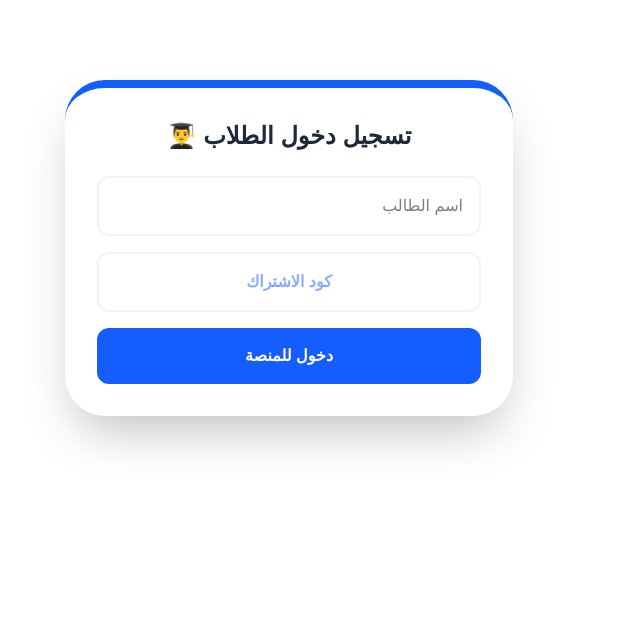
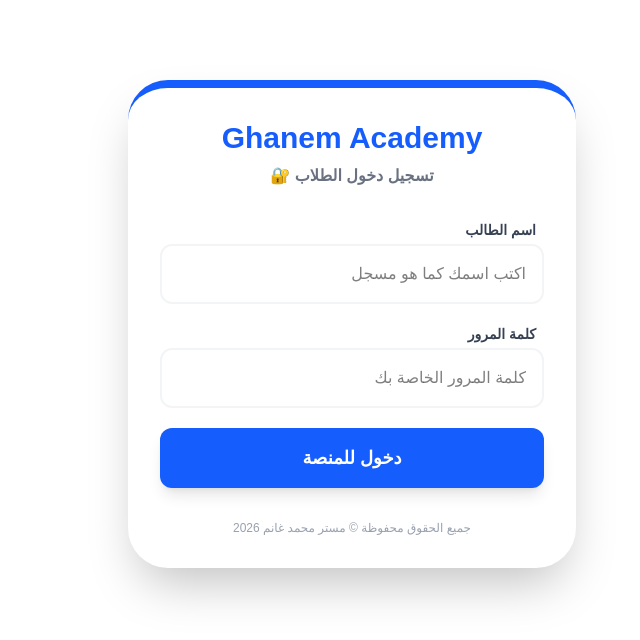
Before and after one commit to mhmedghanem225-dot/Mohamed-Ghanem-platform, a Next.js app: page / in a window 1280 px wide. Shown: the top 640 px of the page, without its empty margins (452-1092 px from the left). Built offline with nearby package versions, Linux system fonts and the light colour scheme.

Commit message:
integrate students database with device security

```diff
--- a/app/page.tsx
+++ b/app/page.tsx
@@ -1,131 +1,132 @@
 "use client";
 import { useState, useEffect } from "react";
 
-// تعريف أنواع البيانات
-interface Grade { id: number; name: string; icon: string; }
-interface Stages { primary: Grade[]; prep: Grade[]; }
-
 export default function HomePage() {
-  const [user, setUser] = useState<string | null>(null);
   const [nameInput, setNameInput] = useState("");
-  const [codeInput, setCodeInput] = useState("");
+  const [passInput, setPassInput] = useState("");
   const [error, setError] = useState("");
-  const [selectedStage, setSelectedStage] = useState<keyof Stages | null>(null);
   const [isLoading, setIsLoading] = useState(true);
 
-  const VALID_CODES = ["MG2026", "WINNER", "PRO100"];
-
-  const stagesData: Stages = {
-    primary: [
-      { id: 1, name: "الصف الأول الابتدائي", icon: "🌱" },
-      { id: 2, name: "الصف الثاني الابتدائي", icon: "🎨" },
-      { id: 3, name: "الصف الثالث الابتدائي", icon: "🚀" },
-      { id: 4, name: "الصف الرابع الابتدائي", icon: "🔍" },
-      { id: 5, name: "الصف الخامس الابتدائي", icon: "🧪" },
-      { id: 6, name: "الصف السادس الابتدائي", icon: "🏆" },
-    ],
-    prep: [
-      { id: 7, name: "الصف الأول الإعدادي", icon: "📚" },
-      { id: 8, name: "الصف الثاني الإعدادي", icon: "💡" },
-      { id: 9, name: "الصف الثالث الإعدادي", icon: "🎯" },
-    ]
-  };
+  // الرابط الخاص بجدول بيانات الطلاب (CSV)
+  const STUDENTS_SHEET_URL = "https://docs.google.com/spreadsheets/d/e/2PACX-1vQ-ZJwP0z4SVM4XfAPevqPqsSvbSBRy18i_rbgfVNGYVHBZj10aHtdHqhMj8kKKkI0WHwWLDLFxXniO/pub?gid=643200738&single=true&output=csv";
 
   useEffect(() => {
-    const savedUser = localStorage.getItem("ghanem_user_name");
-    if (savedUser) setUser(savedUser);
+    // التحقق من وجود جلسة دخول سابقة
+    const savedSession = localStorage.getItem("ghanem_session");
+    if (savedSession) {
+      const user = JSON.parse(savedSession);
+      window.location.href = `/lessons?grade=${encodeURIComponent(user.grade)}`;
+    }
     setIsLoading(false);
   }, []);
 
-  const handleLogin = (e: React.FormEvent) => {
+  const handleLogin = async (e: React.FormEvent) => {
     e.preventDefault();
-    if (nameInput.length < 3) {
-      setError("يرجى كتابة اسمك بشكل صحيح");
-      return;
+    setError("جاري التحقق من بيانات الاشتراك...");
+
+    try {
+      const response = await fetch(STUDENTS_SHEET_URL);
+      const csvData = await response.text();
+      const rows = csvData.split("\n").slice(1);
+
+      const students = rows.map(row => {
+        const columns = row.split(",");
+        return {
+          name: columns[0]?.trim(),
+          pass: columns[1]?.trim(),
+          expiry: columns[2]?.trim(),
+          grade: columns[3]?.trim(),
+          savedDeviceId: columns[4]?.trim() // بصمة الجهاز المسجلة في الشيت (العمود E)
+        };
+      });
+
+      const foundStudent = students.find(s => s.name === nameInput && s.pass === passInput);
+
+      if (!foundStudent) {
+        setError("اسم الطالب أو كلمة المرور غير صحيحة");
+        return;
+      }
+
+      // 1. التحقق من تاريخ صلاحية الاشتراك
+      const today = new Date();
+      const expiryDate = new Date(foundStudent.expiry);
+      if (expiryDate < today) {
+        setError("عفواً، انتهى اشتراكك. يرجى التواصل مع مستر محمد للتجديد.");
+        return;
+      }
+
+      // 2. نظام بصمة الجهاز (Device ID) لمنع مشاركة الحساب
+      let currentDeviceId = localStorage.getItem("ghanem_device_id");
+      if (!currentDeviceId) {
+        // توليد بصمة فريدة لهذا الجهاز إذا كان أول دخول له
+        currentDeviceId = Math.random().toString(36).substring(2, 15) + Date.now().toString(36);
+        localStorage.setItem("ghanem_device_id", currentDeviceId);
+      }
+
+      // إذا كان هناك بصمة مسجلة في الشيت لهذا الطالب، يجب أن تطابق بصمة الجهاز الحالي
+      if (foundStudent.savedDeviceId && foundStudent.savedDeviceId !== "" && foundStudent.savedDeviceId !== currentDeviceId) {
+        setError("عفواً، هذا الحساب مرتبط بجهاز آخر. لا يمكنك الدخول من هذا الجهاز.");
+        return;
+      }
+
+      // نجاح الدخول: حفظ الجلسة والانتقال لصفحة الدروس
+      localStorage.setItem("ghanem_session", JSON.stringify(foundStudent));
+      window.location.href = `/lessons?grade=${encodeURIComponent(foundStudent.grade)}`;
+
+    } catch (err) {
+      setError("حدث خطأ في الاتصال بالسيرفر. تأكد من جودة الإنترنت.");
     }
-    if (!VALID_CODES.includes(codeInput.toUpperCase())) {
-      setError("كود الاشتراك غير صحيح.. اطلبه من مستر محمد");
-      return;
-    }
-    localStorage.setItem("ghanem_user_name", nameInput);
-    setUser(nameInput);
-    setError("");
   };
 
-  const goToLessons = (gradeName: string) => {
-    window.location.href = `/lessons?grade=${encodeURIComponent(gradeName)}`;
-  };
+  if (isLoading) return null;
 
-  if (isLoading) return <div className="text-center mt-20 font-bold">جاري التحميل...</div>;
+  return (
+    <div className="max-w-md mx-auto mt-20 p-8 bg-white rounded-[2.5rem] shadow-2xl border-t-8 border-blue-600" dir="rtl">
+      <div className="text-center mb-8">
+        <h1 className="text-3xl font-black text-blue-600">Ghanem Academy</h1>
+        <p className="text-gray-500 font-bold mt-2">تسجيل دخول الطلاب 🔐</p>
+      </div>
 
-  // 1. شاشة تسجيل الدخول
-  if (!user) {
-    return (
-      <div className="max-w-md mx-auto mt-20 p-8 bg-white rounded-[2.5rem] shadow-2xl border-t-8 border-blue-600" dir="rtl">
-        <h1 className="text-2xl font-black text-center text-gray-800 mb-6">تسجيل دخول الطلاب 👨‍🎓</h1>
-        <form onSubmit={handleLogin} className="space-y-4">
+      <form onSubmit={handleLogin} className="space-y-5">
+        <div>
+          <label className="block text-sm font-bold text-gray-700 mb-1 mr-2">اسم الطالب</label>
           <input
             type="text"
+            placeholder="اكتب اسمك كما هو مسجل"
+            className="w-full p-4 rounded-xl border-2 border-gray-100 outline-none focus:border-blue-500 text-black transition-all"
             value={nameInput}
             onChange={(e) => setNameInput(e.target.value)}
-            placeholder="اسم الطالب"
-            className="w-full p-4 rounded-xl border-2 border-gray-100 outline-none text-black"
           />
+        </div>
+
+        <div>
+          <label className="block text-sm font-bold text-gray-700 mb-1 mr-2">كلمة المرور</label>
           <input
-            type="text"
-            value={codeInput}
-            onChange={(e) => setCodeInput(e.target.value)}
-            placeholder="كود الاشتراك"
-            className="w-full p-4 rounded-xl border-2 border-gray-100 text-center font-bold text-blue-600 outline-none"
+            type="password"
+            placeholder="كلمة المرور الخاصة بك"
+            className="w-full p-4 rounded-xl border-2 border-gray-100 outline-none focus:border-blue-500 text-black transition-all"
+            value={passInput}
+            onChange={(e) => setPassInput(e.target.value)}
           />
-          {error && <p className="text-red-500 text-sm font-bold text-center">{error}</p>}
-          <button type="submit" className="w-full bg-blue-600 text-white p-4 rounded-xl font-black hover:bg-blue-700 transition">
-            دخول للمنصة
-          </button>
-        </form>
-      </div>
-    );
-  }
+        </div>
 
-  return (
-    <div className="max-w-6xl mx-auto px-4 py-12 text-center" dir="rtl">
-      <header className="mb-12">
-        <h1 className="text-4xl font-black text-gray-900 mb-4">أهلاً بك يا <span className="text-blue-600">{user}</span></h1>
-        <p className="text-xl text-gray-600">اختر مرحلتك الدراسية</p>
-      </header>
+        {error && (
+          <div className="bg-red-50 text-red-500 p-3 rounded-lg text-sm font-bold text-center border border-red-100">
+            {error}
+          </div>
+        )}
 
-      {/* 2. شاشة اختيار المرحلة */}
-      {!selectedStage ? (
-        <div className="grid grid-cols-1 md:grid-cols-2 gap-8">
-          <button onClick={() => setSelectedStage('primary')} className="p-10 bg-yellow-400 rounded-[3rem] shadow-2xl hover:scale-105 transition-all border-8 border-white">
-            <div className="text-8xl mb-4">🎒</div>
-            <h2 className="text-3xl font-black text-yellow-900">المرحلة الابتدائية</h2>
-          </button>
-          <button onClick={() => setSelectedStage('prep')} className="p-10 bg-blue-600 rounded-[3rem] shadow-2xl hover:scale-105 transition-all border-8 border-white">
-            <div className="text-8xl mb-4">📝</div>
-            <h2 className="text-3xl font-black text-white">المرحلة الإعدادية</h2>
-          </button>
-        </div>
-      ) : (
-        /* 3. شاشة اختيار الصف */
-        <div>
-          <button onClick={() => setSelectedStage(null)} className="mb-8 text-blue-600 font-bold flex items-center gap-2 mx-auto hover:underline">
-            ⬅️ العودة للمراحل
-          </button>
-          <div className="grid grid-cols-1 sm:grid-cols-2 lg:grid-cols-3 gap-6">
-            {stagesData[selectedStage].map((grade) => (
-              <div
-                key={grade.id}
-                onClick={() => goToLessons(grade.name)}
-                className="p-6 bg-white rounded-2xl shadow-md border-2 border-gray-100 hover:border-blue-500 transition-all cursor-pointer flex items-center gap-4 text-right"
-              >
-                <span className="text-3xl">{grade.icon}</span>
-                <span className="text-xl font-bold text-gray-800">{grade.name}</span>
-              </div>
-            ))}
-          </div>
-        </div>
-      )}
+        <button
+          type="submit"
+          className="w-full bg-blue-600 text-white p-4 rounded-xl font-black text-lg shadow-lg hover:bg-blue-700 active:scale-95 transition-all"
+        >
+          دخول للمنصة
+        </button>
+      </form>
+
+      <p className="text-center text-xs text-gray-400 mt-8">
+        جميع الحقوق محفوظة © مستر محمد غانم 2026
+      </p>
     </div>
   );
 }
```
